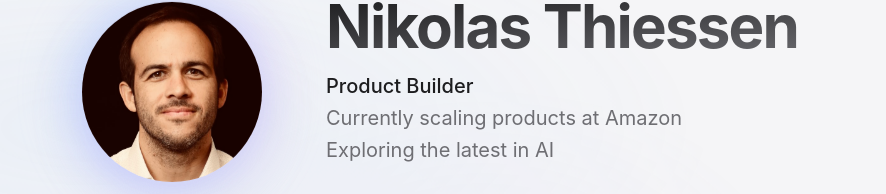
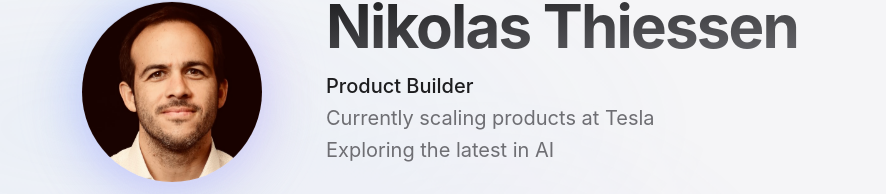
Before and after one commit to nthiessenf/personal-landing, a Next.js app: page / in a window 1280 px wide. Shown: the part 110-304 px from the top of the page, without its empty margins (158-1044 px from the left). Built offline with nearby package versions, Linux system fonts and the light colour scheme.

Commit message:
Update project summary and Hero component to reflect current role at Tesla, replacing references to Amazon for accuracy.

```diff
--- a/app/layout.tsx
+++ b/app/layout.tsx
@@ -3,7 +3,7 @@ import "./globals.css";
 
 export const metadata: Metadata = {
   title: 'Nikolas Thiessen',
-  description: 'Product Engineer building at Amazon, exploring AI',
+  description: 'Product Engineer building at Tesla, exploring AI',
   icons: {
     icon: '/favicon.ico',
     apple: '/apple-touch-icon.png',
--- a/components/hero.tsx
+++ b/components/hero.tsx
@@ -54,7 +54,7 @@ export function Hero() {
             </h1>
             <div className="text-base sm:text-lg lg:text-xl text-[#6e6e73] font-normal max-w-md mx-auto lg:mx-0 leading-relaxed space-y-1 mb-6">
               <p className="font-medium text-[#1d1d1f]">Product Builder</p>
-              <p>Currently scaling products at Amazon</p>
+              <p>Currently scaling products at Tesla</p>
               <p>Exploring the latest in AI</p>
             </div>
 
```
Also changed, not shown: 2 other files (tests, documents, lock files or other folders).
